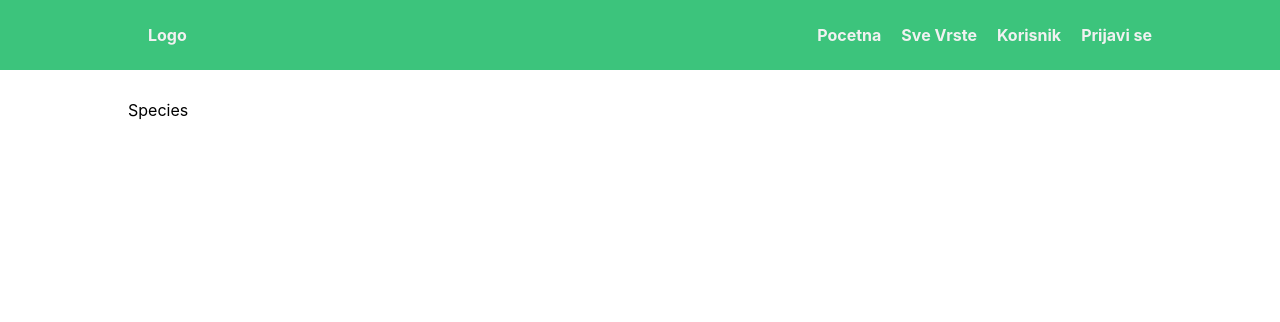
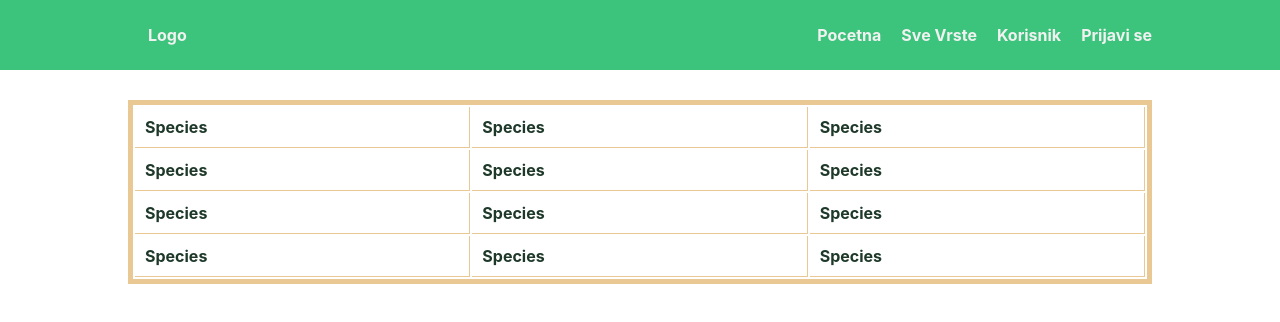
Before and after one commit to bojanKalanj/fungi-react-flexbox, a React (Create React App) app: page /species in a window 1280 px wide. Shown: the top 322 px of the page. Built offline with nearby package versions, Linux system fonts and the light colour scheme.

Commit message:
Table basic design

```diff
--- /dev/null
+++ b/src/UI/Table/Table.css
@@ -0,0 +1,4 @@
+.Table{
+    border: 5px solid #e9c893;
+    width: 100%;
+}
--- /dev/null
+++ b/src/UI/Table/Table.js
@@ -0,0 +1,12 @@
+import React from 'react';
+import './Table.css';
+
+const Table = (props) => {
+    return (
+        <table className="Table">
+            { props.children }
+        </table>
+    )
+}
+
+export default Table;
--- /dev/null
+++ b/src/UI/Table/Td/Td.css
@@ -0,0 +1,5 @@
+.Td{
+    border-bottom: 1px solid #e9c893;
+    border-right: 1px solid #e9c893;
+    padding: 10px;
+}
--- /dev/null
+++ b/src/UI/Table/Td/Td.js
@@ -0,0 +1,12 @@
+import React from 'react';
+import './Td.css';
+
+const Td = (props) => {
+    return (
+        <td className="Td">
+            { props.children }
+        </td>
+    )
+}
+
+export default Td;
--- /dev/null
+++ b/src/UI/Table/Tr/Tr.css
@@ -0,0 +1,2 @@
+.Tr{
+}
--- /dev/null
+++ b/src/UI/Table/Tr/Tr.js
@@ -0,0 +1,12 @@
+import React from 'react';
+import './Tr.css';
+
+const Tr = (props) => {
+    return (
+        <tr className="Tr">
+            { props.children }
+        </tr>
+    )
+}
+
+export default Tr;
--- a/src/components/pages/Species/Species.js
+++ b/src/components/pages/Species/Species.js
@@ -1,10 +1,81 @@
 import React from 'react';
+import Table from '../../../UI/Table/Table';
+import Tr from '../../../UI/Table/Tr/Tr';
+import Td from '../../../UI/Table/Td/Td';
+import {AnchorTag} from '../../../UI/AnchorTag/AnchorTag'
 
 const Species = () => {
     return (
-        <div >
-            Species
-        </div>
+        <Table >
+            <Tr>
+                <Td>
+                    <AnchorTag to="">
+                        Species
+                    </AnchorTag>
+                </Td>
+                <Td>
+                    <AnchorTag to="">
+                        Species
+                    </AnchorTag>
+                </Td>
+                <Td>
+                    <AnchorTag to="">
+                        Species
+                    </AnchorTag>
+                </Td>
+            </Tr>
+            <Tr>
+                <Td>
+                    <AnchorTag to="">
+                        Species
+                    </AnchorTag>
+                </Td>
+                <Td>
+                    <AnchorTag to="">
+                        Species
+                    </AnchorTag>
+                </Td>
+                <Td>
+                    <AnchorTag to="">
+                        Species
+                    </AnchorTag>
+                </Td>
+            </Tr>
+            <Tr>
+                <Td>
+                    <AnchorTag to="">
+                        Species
+                    </AnchorTag>
+                </Td>
+                <Td>
+                    <AnchorTag to="">
+                        Species
+                    </AnchorTag>
+                </Td>
+                <Td>
+                    <AnchorTag to="">
+                        Species
+                    </AnchorTag>
+                </Td>
+            </Tr>
+            <Tr>
+                <Td>
+                    <AnchorTag to="">
+                        Species
+                    </AnchorTag>
+                </Td>
+                <Td>
+                    <AnchorTag to="">
+                        Species
+                    </AnchorTag>
+                </Td>
+                <Td>
+                    <AnchorTag to="">
+                        Species
+                    </AnchorTag>
+                </Td>
+            </Tr>
+        </Table>
     )
 }
 
```
